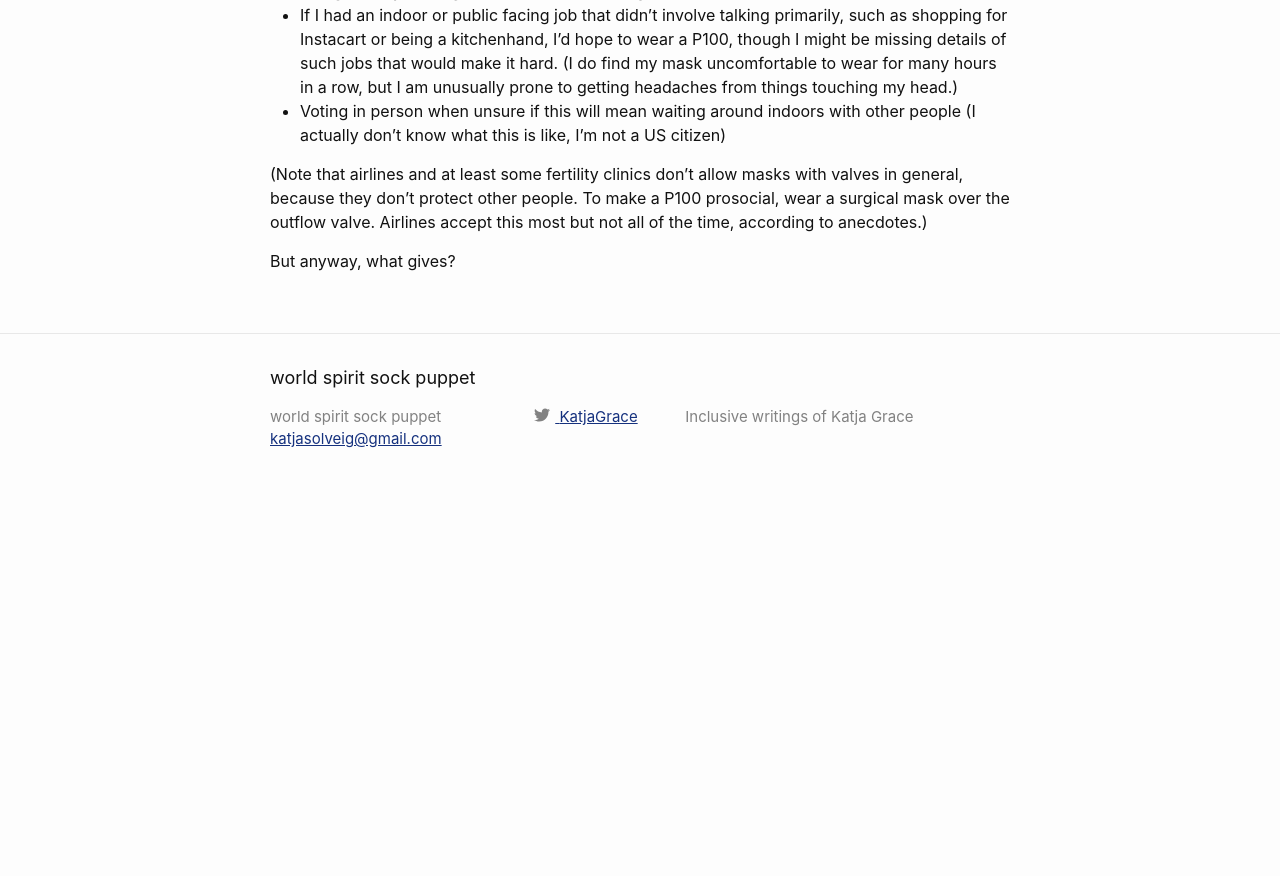
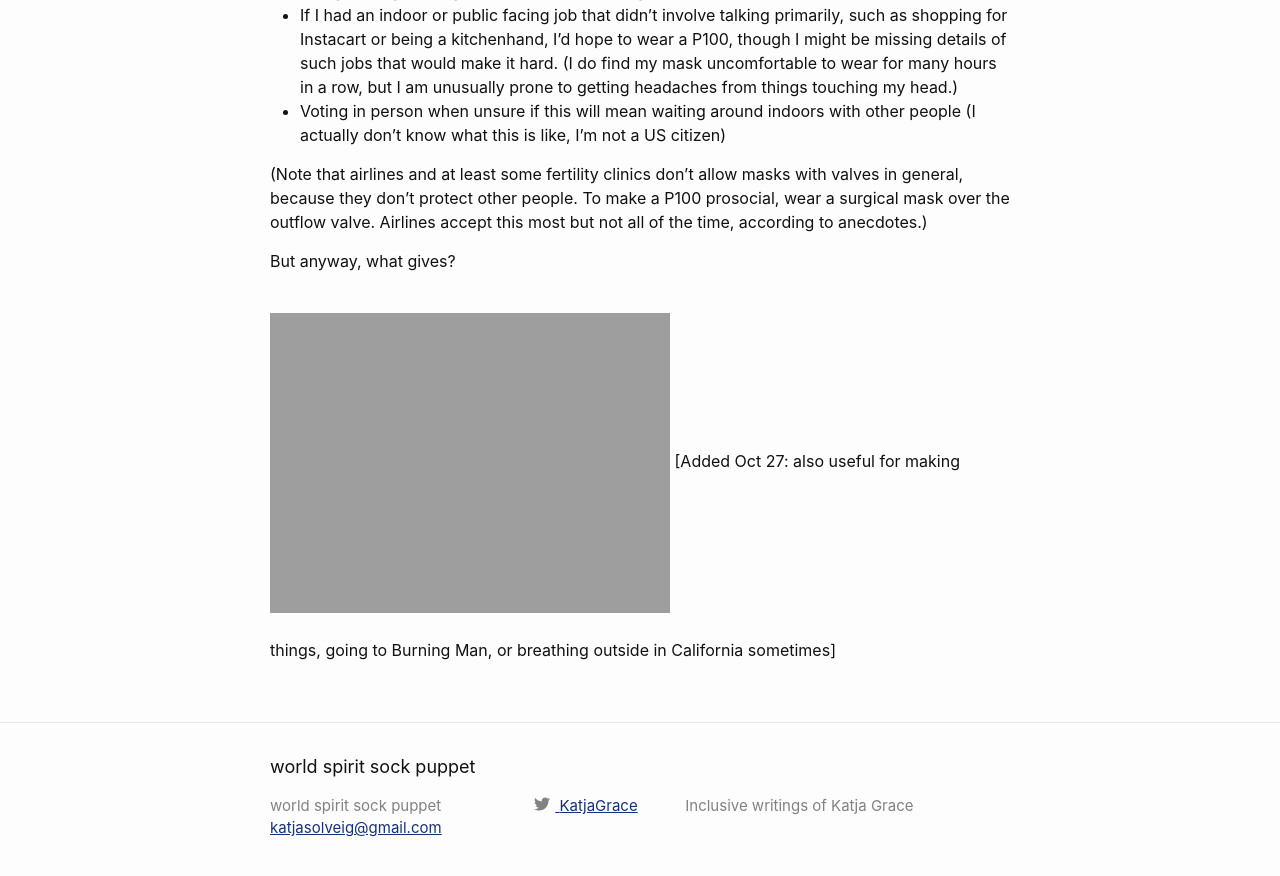
Before and after one commit to katjagrace/katjagrace.github.io, a Jekyll site: the page built from _posts/2020-10-23-P100-mystery.md, in a window 1280 px wide and 900 px high, scrolled down 836 px. Shown: the top 876 px of the window. Built offline with Jekyll 4.4.1, drawn with Linux system fonts in a browser that asks for light colours; before the commit the page ends 1347 px from its top, so only the background shows below that.

Commit message:
mask pics

```diff
--- a/_posts/2020-10-23-P100-mystery.md
+++ b/_posts/2020-10-23-P100-mystery.md
@@ -25,3 +25,6 @@ Here are some good use cases for wearing a P100:
 (Note that airlines and at least some fertility clinics don't allow masks with valves in general, because they don't protect other people. To make a P100 prosocial, wear a surgical mask over the outflow valve. Airlines accept this most but not all of the time, according to anecdotes.)
 
 But anyway, what gives?
+
+![Man in respirator](https://worldspiritsockpuppet.com/assets/p100-man.jpg)
+[Added Oct 27: also useful for making things, going to Burning Man, or breathing outside in California sometimes]
```
Also changed, not shown: 3 other files.
